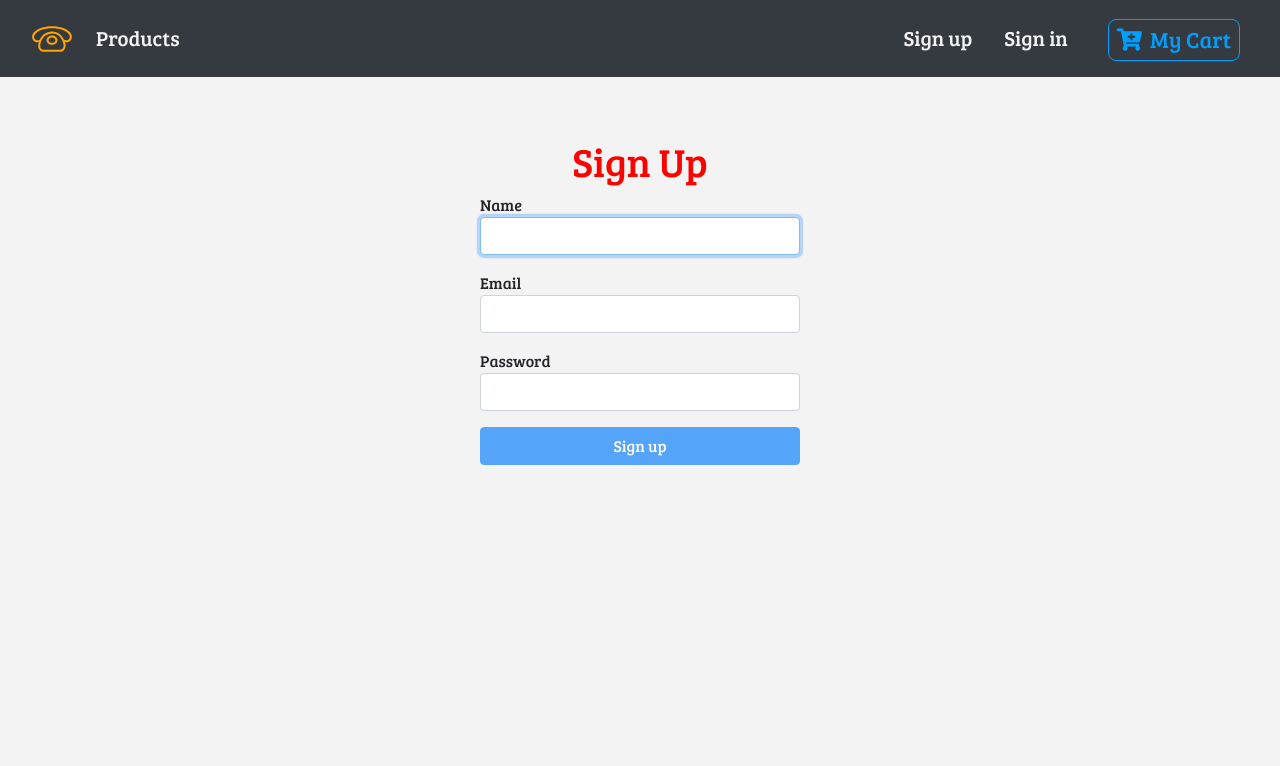
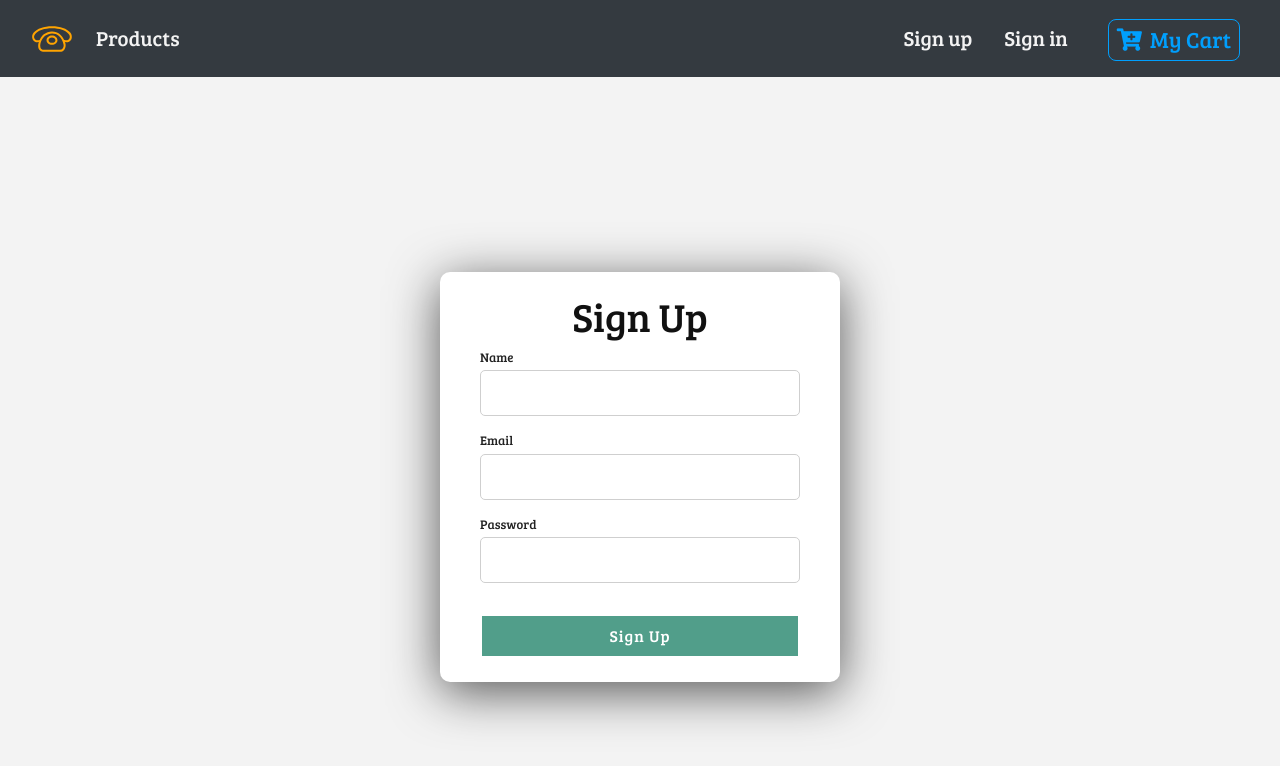
Before and after one commit to chanhcs/mobile-store, a React (Create React App) app: page /signUp in a window 1280 px wide. Shown: the top 766 px of the page. Built offline with nearby package versions, Linux system fonts and the light colour scheme.

Commit message:
update sign in, sign up

```diff
--- a/src/App.js
+++ b/src/App.js
@@ -17,9 +17,7 @@ class App extends Component {
     return (
       <React.Fragment>
         <Navbar />
-
         <Switch>
-
           <Route exact path="/" component={ProductList}></Route>
           <Route path="/signIn" component={SignIn} ></Route>
           <Route path="/signUp" component={SignUp} ></Route>
--- a/src/components/Product.js
+++ b/src/components/Product.js
@@ -29,7 +29,7 @@ class Product extends Component {
                                         <p className="text-capitalize mb-0" disabled>
                                             {" "}
                                             in cart
-                        </p>
+                                        </p>
 
                                     ) : (
                                             <i className="fas fa-cart-plus" />
--- a/src/components/SignIn/SignIn.css
+++ b/src/components/SignIn/SignIn.css
@@ -1,10 +1,116 @@
-@media all and (min-width: 480px) {
-  .signIn {
-    padding: 60px 0;
-  }
 
-  .signIn form {
-    margin: 0 auto;
-    max-width: 320px;
-  }
+.wrapper {
+  height: 100vh;
+  width: 100%;
+  display: flex;
+  flex-direction: column;
+  justify-content: center;
+  align-items: center;
+
 }
+
+.form-wrapper {
+  width: 400px;
+  display: flex;
+  flex-direction: column;
+  padding: 20px 40px;
+  border-radius: 10px;
+  box-shadow: 0px 10px 50px #555;
+  background-color: #ffffff;
+}
+
+form {
+  width: 100%;
+  display: flex;
+  flex-wrap: wrap;
+}
+
+h1 {
+  text-align: center;
+  width: 100%;
+  color: #111;
+  font-weight: lighter;
+}
+
+label {
+  font-size: 0.8em;
+  margin-bottom: 0.25em;
+  color: #222;
+  font-weight: lighter;
+}
+
+input {
+  padding: 10px 10px;
+  border-radius: 5px;
+  outline: none;
+  border: 1px solid #cfcfcf;
+}
+
+
+input.error {
+  border: 1px solid red;
+}
+
+.errorMessage {
+  color: red;
+  font-size: 0.75em;
+  display: relative;
+}
+
+.firstName {
+  margin-right: 1%;
+}
+
+.lastName {
+  margin-left: 1%;
+}
+
+.firstName,
+.lastName,
+.email,
+.password {
+  display: flex;
+  flex-direction: column;
+  margin-bottom: 15px;
+}
+
+.firstName,
+.lastName {
+  width: 49%;
+}
+
+.email,
+.password {
+  width: 100%;
+}
+
+.signIn {
+  width: 100%;
+  display: flex;
+  flex-direction: column;
+  align-items: center;
+}
+
+.signIn button {
+  background-color: #519e8a;
+  color: #fff;
+  border: 2px solid #fff;
+  width: 100%;
+  margin-top: 1em;
+  padding: 8px 0px;
+  font-size: 1em;
+  font-weight: lighter;
+  letter-spacing: 1px;
+  margin-bottom: 0.25em;
+}
+
+.signIn button:hover {
+  color: #519e8a;
+  background-color: #fff;
+  border: 2px solid #519e8a;
+}
+
+.signIn small {
+  color: #999;
+  font-weight: lighter;
+}
--- a/src/components/SignIn/SignIn.js
+++ b/src/components/SignIn/SignIn.js
@@ -1,73 +1,95 @@
 import React, { Component } from "react";
-import { Button, FormGroup, FormControl } from "react-bootstrap";
 import "./SignIn.css";
 
+const emailRegex = RegExp(
+  /^[a-zA-Z0-9.!#$%&’*+/=?^_`{|}~-]+@[a-zA-Z0-9-]+(?:\.[a-zA-Z0-9-]+)*$/
+);
 
-export default class Login extends Component {
+
+class SignUp extends Component {
   constructor(props) {
     super(props);
 
     this.state = {
+      email: null,
+      password: null,
+      formErrors: {
         email: "",
         password: ""
+      }
     };
   }
 
-  validateForm() {
-    return this.state.email.length > 0 && this.state.password.length > 0;
+  handleSubmit = e => {
+    e.preventDefault();
+  };
+
+  handleChange = e => {
+    e.preventDefault();
+    const { name, value } = e.target;
+    let formErrors = { ...this.state.formErrors };
+
+    switch (name) {
+      case "email":
+        formErrors.email = emailRegex.test(value)
+          ? ""
+          : "Invalid email address";
+        break;
+      case "password":
+        formErrors.password =
+          value.length < 6 ? "Minimum 6 characaters required" : "";
+        break;
+      default:
+        break;
     }
 
-  handleChange = event => {
-    this.setState({
-      [event.target.id]: event.target.value
-    });
-  }
-
-  handleSubmit = event => {
-    event.preventDefault();
-  }
+    this.setState({ formErrors, [name]: value });
+  };
 
   render() {
+    const { formErrors } = this.state;
+
     return (
-      <div className="signIn">
-        <h1 className="text-center" style={{color:'red'}}>Sign In</h1>
-        <form onSubmit={this.handleSubmit}>
-          <FormGroup controlId="email" size="large">
-            Email
-            <FormControl
-              autoFocus
+      <div className="wrapper">
+        <div className="form-wrapper">
+          <h1>Sign In</h1>
+          <form onSubmit={this.handleSubmit} noValidate>
+
+            <div className="email">
+              <label htmlFor="email">Email</label>
+              <input
+                className={formErrors.email.length > 0 ? "error" : null}
                 type="email"
-              value={this.state.email}
+                name="email"
+                noValidate
                 onChange={this.handleChange}
               />
-          </FormGroup>
-          <FormGroup controlId="password" size="large">
-            Password
-            <FormControl
-              value={this.state.password}
+              {formErrors.email.length > 0 && (
+                <span className="errorMessage">{formErrors.email}</span>
+              )}
+            </div>
+            <div className="password">
+              <label htmlFor="password">Password</label>
+              <input
+                className={formErrors.password.length > 0 ? "error" : null}
+                type="password"
+                name="password"
+                noValidate
                 onChange={this.handleChange}
-              type="password"
               />
-          </FormGroup>
-
-
-            <Button
-                block
-                size="large"
-                disabled={!this.validateForm()}
-                type="submit"
-            >
-
-            Sign in
-
-
-          </Button>
-
-
-
-
+              {formErrors.password.length > 0 && (
+                <span className="errorMessage">{formErrors.password}</span>
+              )}
+            </div>
+            <div className="signIn">
+              <button type="submit">Sign In</button>
+              <small>Already Have an Account?</small>
+            </div>
           </form>
+        </div>
       </div>
     );
   }
 }
+
+export default SignUp;
--- a/src/components/SignUp/SignUp.css
+++ b/src/components/SignUp/SignUp.css
@@ -1,10 +1,99 @@
-@media all and (min-width: 480px) {
-    .signUp {
-      padding: 60px 0;
-    }
 
-    .signUp form {
-      margin: 0 auto;
-      max-width: 320px;
-    }
-  }
+.wrapper {
+  height: 100vh;
+  width: 100%;
+  display: flex;
+  flex-direction: column;
+  justify-content: center;
+  align-items: center;
+}
+
+.form-wrapper {
+  width: 400px;
+  display: flex;
+  flex-direction: column;
+  padding: 20px 40px;
+  border-radius: 10px;
+  box-shadow: 0px 10px 50px #555;
+  background-color: #ffffff;
+}
+
+form {
+  width: 100%;
+  display: flex;
+  flex-wrap: wrap;
+}
+
+h1 {
+  text-align: center;
+  width: 100%;
+  color: #111;
+  font-weight: lighter;
+}
+
+label {
+  font-size: 0.8em;
+  margin-bottom: 0.25em;
+  color: #222;
+  font-weight: lighter;
+}
+
+input {
+  padding: 10px 10px;
+  border-radius: 5px;
+  outline: none;
+  border: 1px solid #cfcfcf;
+}
+
+
+input.error {
+  border: 1px solid red;
+}
+
+.errorMessage {
+  color: red;
+  font-size: 0.75em;
+  display: relative;
+}
+
+
+.name,
+.email,
+.password {
+  display: flex;
+  flex-direction: column;
+  margin-bottom: 15px;
+}
+
+
+.name,
+.email,
+.password {
+  width: 100%;
+}
+
+.createAccount {
+  width: 100%;
+  display: flex;
+  flex-direction: column;
+  align-items: center;
+}
+
+.createAccount button {
+  background-color: #519e8a;
+  color: #fff;
+  border: 2px solid #fff;
+  width: 100%;
+  margin-top: 1em;
+  padding: 8px 0px;
+  font-size: 1em;
+  font-weight: lighter;
+  letter-spacing: 1px;
+  margin-bottom: 0.25em;
+}
+
+.createAccount button:hover {
+  color: #519e8a;
+  background-color: #fff;
+  border: 2px solid #519e8a;
+}
--- a/src/components/SignUp/SignUp.js
+++ b/src/components/SignUp/SignUp.js
@@ -1,84 +1,118 @@
 import React, { Component } from "react";
-import { Button, FormGroup, FormControl } from "react-bootstrap";
 import "./SignUp.css";
 
-export default class Login extends Component {
+const emailRegex = RegExp(
+  /^[a-zA-Z0-9.!#$%&’*+/=?^_`{|}~-]+@[a-zA-Z0-9-]+(?:\.[a-zA-Z0-9-]+)*$/
+);
+
+
+
+class SignUp extends Component {
   constructor(props) {
     super(props);
 
     this.state = {
+      name: null,
+      email: null,
+      password: null,
+      formErrors: {
         name: "",
         email: "",
         password: ""
+      }
     };
   }
 
-  validateForm() {
-    return this.state.name.length && this.state.email.length > 0 && this.state.password.length > 0;
+  handleSubmit = e => {
+    e.preventDefault();
+
+  };
+
+  handleChange = e => {
+    e.preventDefault();
+    const { name, value } = e.target;
+    let formErrors = { ...this.state.formErrors };
+
+    switch (name) {
+      case "name":
+        formErrors.name =
+          value.length < 3 ? "Minimum 3 characaters required" : "";
+        break;
+
+      case "email":
+        formErrors.email = emailRegex.test(value)
+          ? ""
+          : "Invalid email address";
+        break;
+      case "password":
+        formErrors.password =
+          value.length < 6 ? "Minimum 6 characaters required" : "";
+        break;
+      default:
+        break;
     }
 
-  handleChange = event => {
-    this.setState({
-      [event.target.id]: event.target.value
-    });
-  }
+    this.setState({ formErrors, [name]: value });
+  };
 
-  handleSubmit = event => {
-    event.preventDefault();
-  }
+  render() {
+    const { formErrors } = this.state;
+
+    return (
+      <div className="wrapper">
+        <div className="form-wrapper">
+          <h1>Sign Up</h1>
+          <form onSubmit={this.handleSubmit} noValidate>
+            <div className="name">
+              <label htmlFor="name">Name</label>
+              <input
+                className={formErrors.name.length > 0 ? "error" : null}
+                type="text"
+                name="name"
+                noValidate
+                onChange={this.handleChange}
+              />
+              {formErrors.name.length > 0 && (
+                <span className="errorMessage">{formErrors.name}</span>
+              )}
+            </div>
 
 
-
-  render() {
-    return (
-      <div className="signUp">
-      <h1 className="text-center" style={{color:'red'}}>Sign Up</h1>
-        <form onSubmit={this.handleSubmit}>
-
-        <FormGroup controlId="name" size="large">
-            Name
-            <FormControl
-              autoFocus
-              type="text"
-              value={this.state.name}
+            <div className="email">
+              <label htmlFor="email">Email</label>
+              <input
+                className={formErrors.email.length > 0 ? "error" : null}
+                type="email"
+                name="email"
+                noValidate
                 onChange={this.handleChange}
               />
-          </FormGroup>
-
-
-          <FormGroup controlId="email" size="large">
-            Email
-            <FormControl
-              type="email"
-              value={this.state.email}
+              {formErrors.email.length > 0 && (
+                <span className="errorMessage">{formErrors.email}</span>
+              )}
+            </div>
+            <div className="password">
+              <label htmlFor="password">Password</label>
+              <input
+                className={formErrors.password.length > 0 ? "error" : null}
+                type="password"
+                name="password"
+                noValidate
                 onChange={this.handleChange}
               />
-          </FormGroup>
-          <FormGroup controlId="password" size="large">
-            Password
-            <FormControl
-              value={this.state.password}
-              onChange={this.handleChange}
-              type="password"
-            />
-          </FormGroup>
+              {formErrors.password.length > 0 && (
+                <span className="errorMessage">{formErrors.password}</span>
+              )}
+            </div>
+            <div className="createAccount">
+              <button type="submit">Sign Up</button>
 
-
-            <Button
-                block
-                size="large"
-                disabled={!this.validateForm()}
-                type="submit"
-            >
-                Sign up
-
-          </Button>
-
-
-
-
+            </div>
           </form>
+        </div>
       </div>
     );
   }
 }
+
+export default SignUp;
```
Lines whose indentation alone changed are shown as unchanged.
